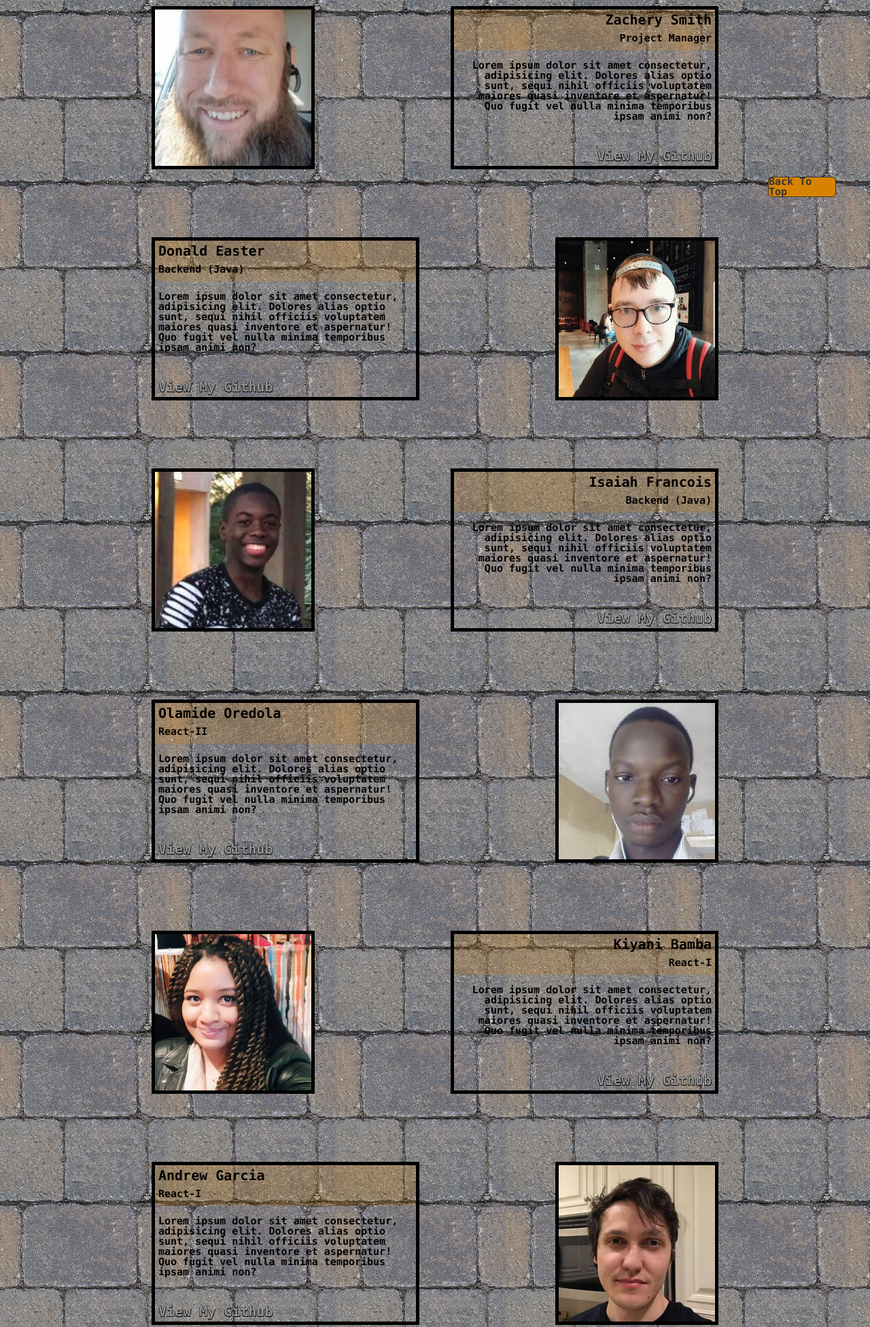
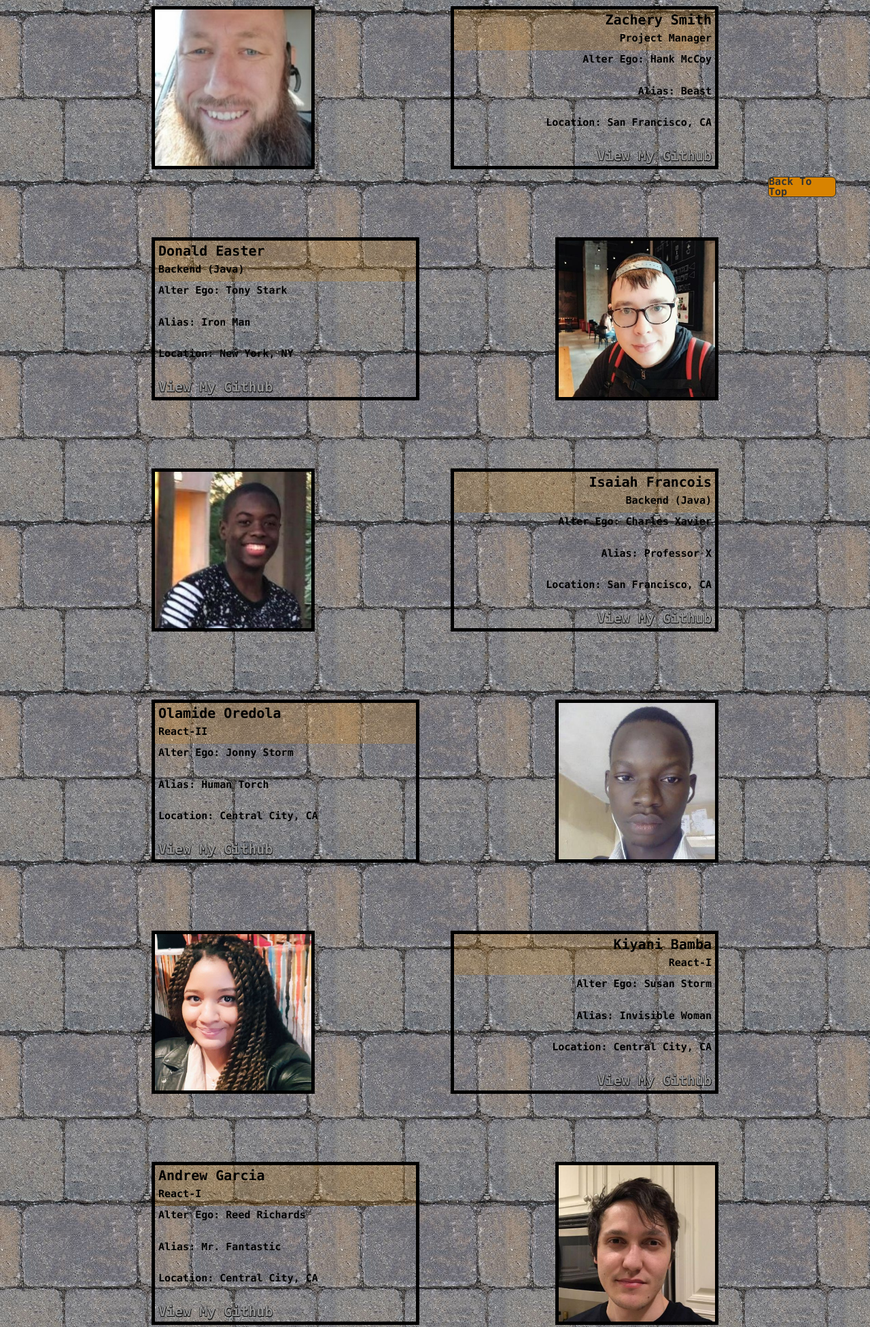
Before and after one commit to React-Hacker-News-Clone/Marketing-Page, a plain HTML site: page about.html in a window 1280 px wide. Shown: the part 480-2432 px from the top of the page at 68% size. Drawn offline with Linux system fonts and the light colour scheme.

Commit message:
added alter egos

```diff
--- a/about.html
+++ b/about.html
@@ -18,11 +18,9 @@
     </div>
 
     <header class="about-header">
-        <!-- <div class="home-icon"> -->
           <a id="home-icon" style="display:block" href="https://modern-hackernews.netlify.com/hackernews">
             <img class="home-icon" src="./img/reactHNicon.PNG" alt="React Hacker News">
           </a>
-        <!-- </div> -->
 
         <div class="top-bar">
             <div class="dropdown">
@@ -196,7 +194,9 @@
             <h2>Zachery Smith</h2>
             <h3>Project Manager</h3>
           </div>
-          <p>Lorem ipsum dolor sit amet consectetur, adipisicing elit. Dolores alias optio sunt, sequi nihil officiis voluptatem maiores quasi inventore et aspernatur! Quo fugit vel nulla minima temporibus ipsam animi non?</p>
+          <p>Alter Ego:  Hank McCoy</p>
+          <p>Alias:  Beast</p>
+          <p>Location:  San Francisco, CA</p>
           <a href="#">View My Github</a>
         </section>
       </div>
@@ -207,7 +207,9 @@
             <h2>Donald Easter</h2>
             <h3>Backend (Java)</h3>
           </div>
-          <p>Lorem ipsum dolor sit amet consectetur, adipisicing elit. Dolores alias optio sunt, sequi nihil officiis voluptatem maiores quasi inventore et aspernatur! Quo fugit vel nulla minima temporibus ipsam animi non?</p>
+          <p>Alter Ego:  Tony Stark</p>
+          <p>Alias:  Iron Man</p>
+          <p>Location:  New York, NY</p>
           <a href="https://github.com/DeejayEaster">View My Github</a>
         </section>
         <img src="./img/Deejay.jpg">
@@ -220,7 +222,9 @@
             <h2>Isaiah Francois</h2>
             <h3>Backend (Java)</h3>
           </div>
-          <p>Lorem ipsum dolor sit amet consectetur, adipisicing elit. Dolores alias optio sunt, sequi nihil officiis voluptatem maiores quasi inventore et aspernatur! Quo fugit vel nulla minima temporibus ipsam animi non?</p>
+          <p>Alter Ego:  Charles Xavier</p>
+          <p>Alias:  Professor X</p>
+          <p>Location:  San Francisco, CA</p>
           <a href="https://github.com/FrancoisCoding">View My Github</a>
         </section>
       </div>
@@ -231,7 +235,9 @@
             <h2>Olamide Oredola</h2>
             <h3>React-II</h3>
           </div>
-          <p>Lorem ipsum dolor sit amet consectetur, adipisicing elit. Dolores alias optio sunt, sequi nihil officiis voluptatem maiores quasi inventore et aspernatur! Quo fugit vel nulla minima temporibus ipsam animi non?</p>
+          <p>Alter Ego:  Jonny Storm</p>
+          <p>Alias:  Human Torch</p>
+          <p>Location:  Central City, CA</p>
           <a href="#">View My Github</a>
         </section>
         <img src="./img/Olamide.jpg">
@@ -244,7 +250,9 @@
             <h2>Kiyani Bamba</h2>
             <h3>React-I</h3>
           </div>
-          <p>Lorem ipsum dolor sit amet consectetur, adipisicing elit. Dolores alias optio sunt, sequi nihil officiis voluptatem maiores quasi inventore et aspernatur! Quo fugit vel nulla minima temporibus ipsam animi non?</p>
+          <p>Alter Ego:  Susan Storm</p>
+          <p>Alias:  Invisible Woman</p>
+          <p>Location:  Central City, CA</p>
           <a href="#">View My Github</a>
         </section>
       </div>
@@ -255,7 +263,9 @@
             <h2>Andrew Garcia</h2>
             <h3>React-I</h3>
           </div>
-          <p>Lorem ipsum dolor sit amet consectetur, adipisicing elit. Dolores alias optio sunt, sequi nihil officiis voluptatem maiores quasi inventore et aspernatur! Quo fugit vel nulla minima temporibus ipsam animi non?</p>
+          <p>Alter Ego:  Reed Richards</p>
+          <p>Alias:  Mr. Fantastic</p>
+          <p>Location:  Central City, CA</p>
           <a href="https://github.com/aaamg">View My Github</a>
         </section>
         <img src="./img/Andrew.jpg">
@@ -268,7 +278,9 @@
             <h2>Theodore Ngo</h2>
             <h3>React-II</h3>
           </div>
-          <p>Lorem ipsum dolor sit amet consectetur, adipisicing elit. Dolores alias optio sunt, sequi nihil officiis voluptatem maiores quasi inventore et aspernatur! Quo fugit vel nulla minima temporibus ipsam animi non?</p>
+          <p>Alter Ego:  Ben Grimm</p>
+          <p>Alias:  Thing</p>
+          <p>Location:  Central City, CA</p>
           <a href="https://github.com/teddyhn">View My Github</a>
         </section>
       </div>
```
